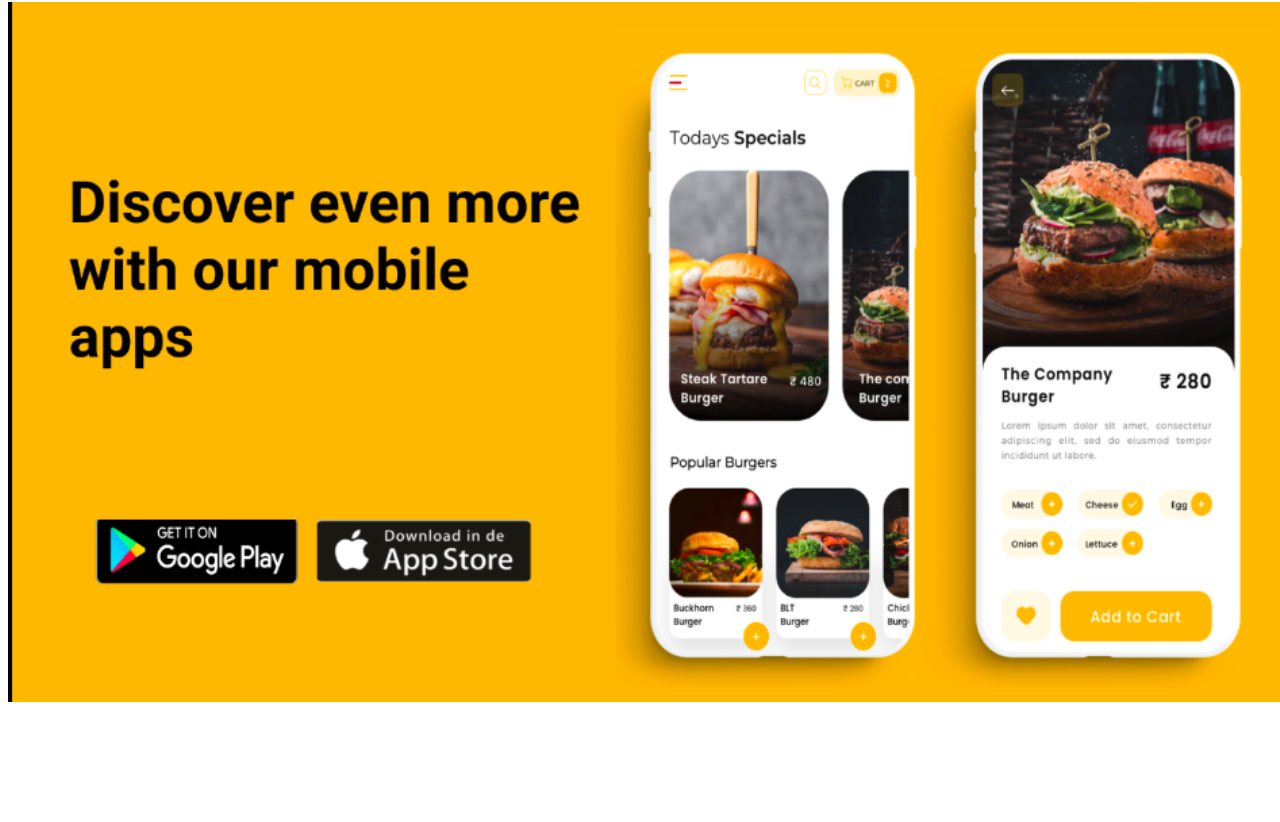
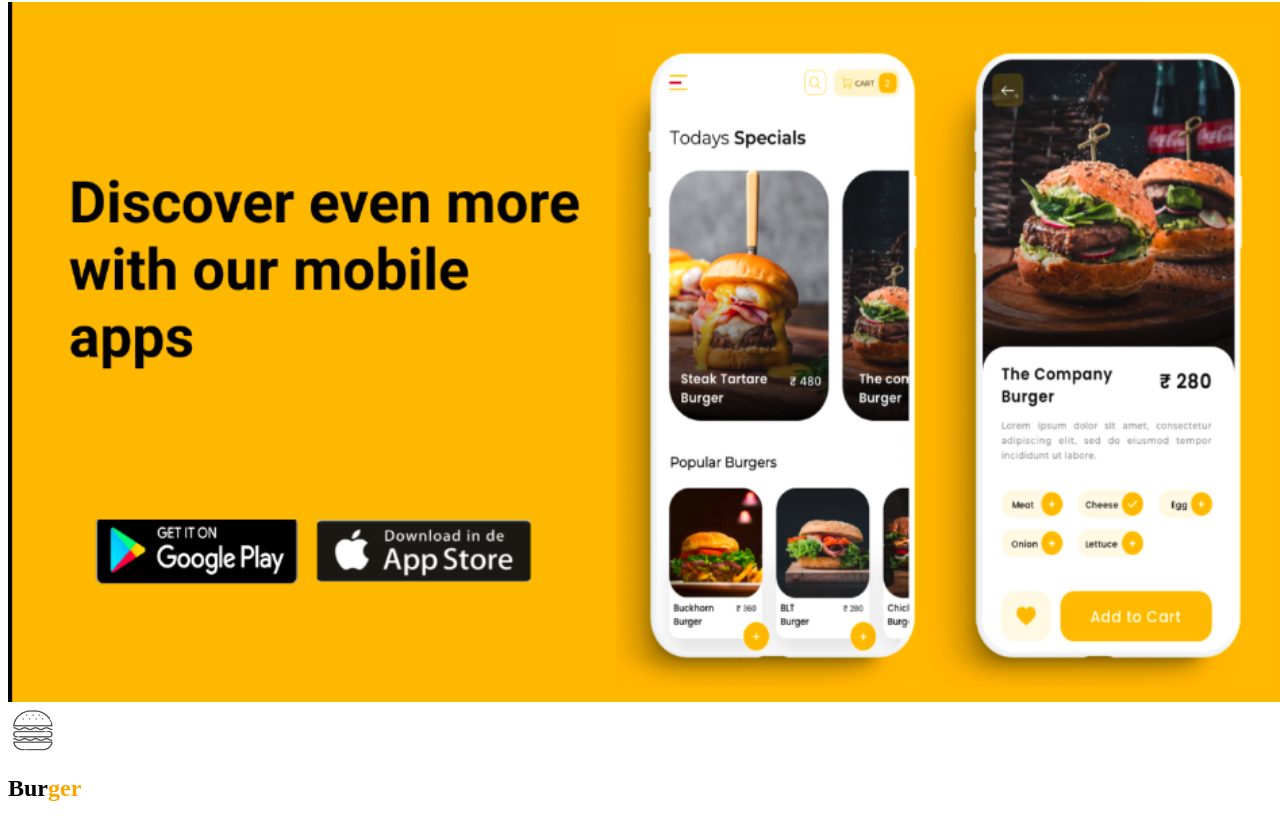
Before and after one commit to Bett-Collins/Burger-Hot-Project, a plain HTML site: page index.html in a window 1280 px wide. Shown: the part 2741-3563 px from the top of the page. Before the commit the page ends 3455 px from the top, so only its background shows below. Drawn offline with Linux system fonts and the light colour scheme.

Commit message:
it will add a new div class which is section5 with a logo and name

```diff
--- a/index.html
+++ b/index.html
@@ -197,3 +197,12 @@
 
 
     <img src="images/image.png" height="700">
+
+    <div class="section5">
+      <div class="logo2">
+        <img src="images/logo.png" height="45">
+        <h2>Bur<span style="color: orange;">ger</span></h2>
+      </div>
+
+
+    </div>
```
